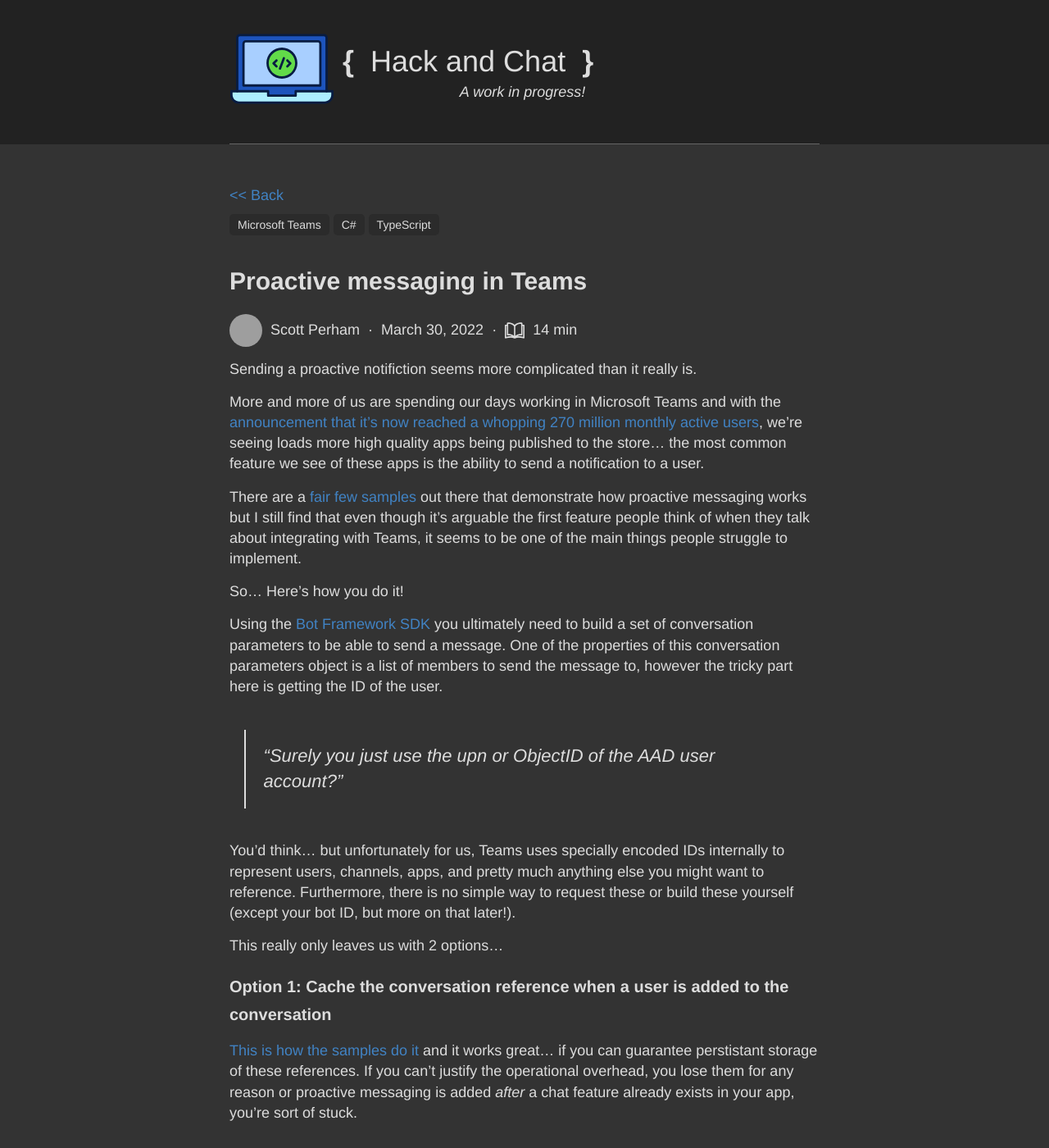
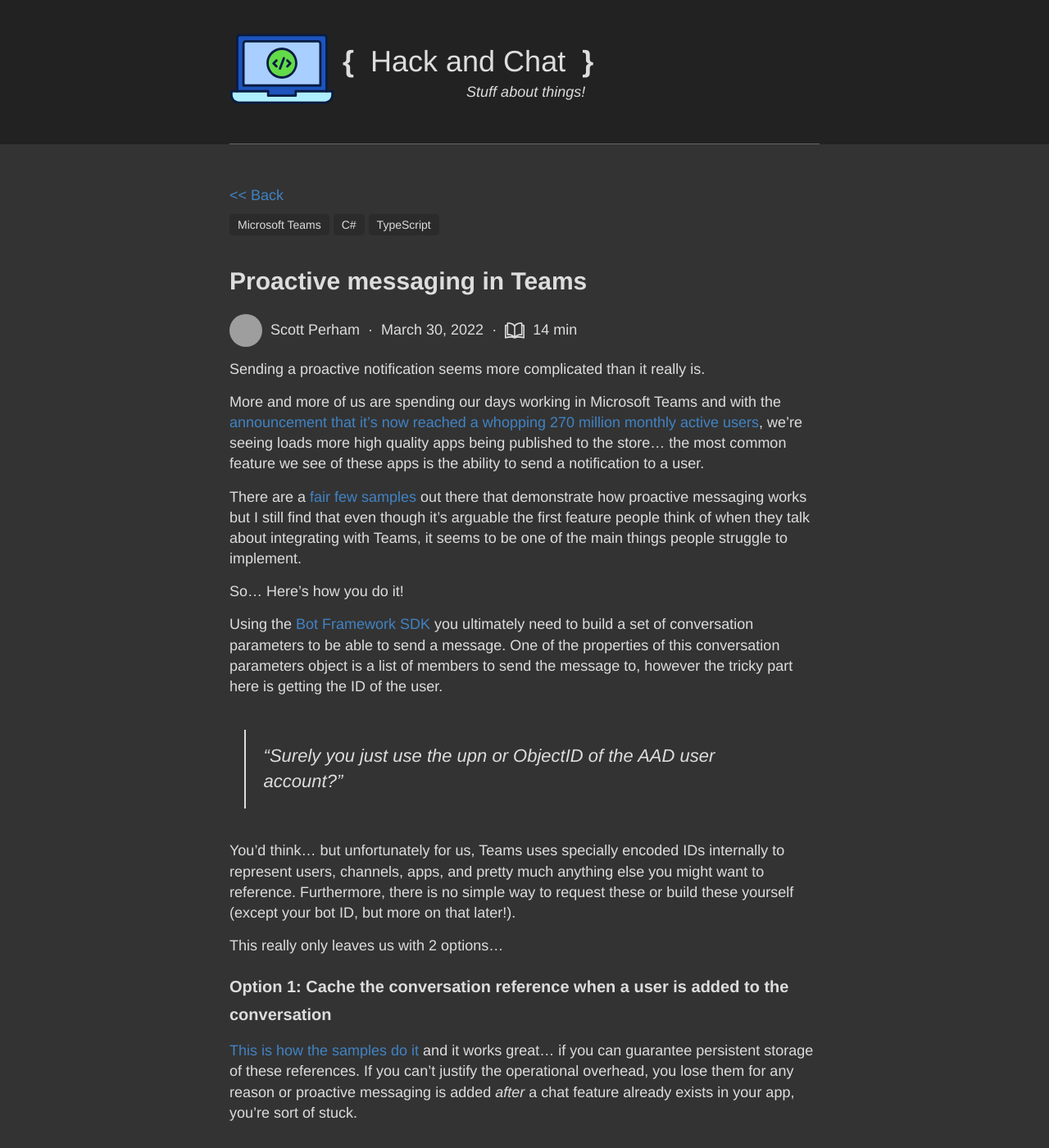
Before and after one commit to scottperham/hack-and-chat, a Jekyll site: the page built from _posts/2022-03-30-teams-proactive-messaging.md, in a window 1280 px wide and 1400 px high. Shown: the whole window at 82% size. Built offline with Jekyll 4.4.1, drawn with Linux system fonts in a browser that asks for light colours; grey boxes are pictures that could not be loaded.

```diff
--- a/_layouts/default.html
+++ b/_layouts/default.html
@@ -52,7 +52,7 @@
                   <span style="font-weight:bold; padding: 0 10px;">}</span>
               </div>
               <div style="text-align: right; padding-right: 20px; font-style: italic;">
-                A work in progress!
+                Stuff about things!
             </div>
             <!-- <h1 class="site-name"><a href="{{ site.baseurl }}/">{{ site.name }}</a></h1>
             <p class="site-description">{{ site.description }}</p> -->
--- a/_posts/2022-03-30-teams-proactive-messaging.md
+++ b/_posts/2022-03-30-teams-proactive-messaging.md
@@ -6,7 +6,7 @@ excerpt_separator: <!--more-->
 author: scott
 ---
 
-Sending a proactive notifiction seems more complicated than it really is.
+Sending a proactive notification seems more complicated than it really is.
 
 More and more of us are spending our days working in Microsoft Teams and with the [announcement that it's now reached a whopping 270 million monthly active users](https://twitter.com/fxshaw/status/1486107743320612867), we're seeing loads more high quality apps being published to the store... the most common feature we see of these apps is the ability to send a notification to a user.
 
@@ -26,7 +26,7 @@ This really only leaves us with 2 options...
 
 ### **Option 1**: Cache the conversation reference when a user is added to the conversation
 
-[This is how the samples do it](https://github.com/microsoft/BotBuilder-Samples/tree/main/samples/csharp_dotnetcore/16.proactive-messages) and it works great... if you can guarantee perstistant storage of these references. If you can't justify the operational overhead, you lose them for any reason or proactive messaging is added _after_ a chat feature already exists in your app, you're sort of stuck.
+[This is how the samples do it](https://github.com/microsoft/BotBuilder-Samples/tree/main/samples/csharp_dotnetcore/16.proactive-messages) and it works great... if you can guarantee persistent storage of these references. If you can't justify the operational overhead, you lose them for any reason or proactive messaging is added _after_ a chat feature already exists in your app, you're sort of stuck.
 
 >Wouldn't it be better though if you could programmatically get this conversation reference on demand?
 
```
Also changed, not shown: _posts/2022-03-30-adaptive-card-templates.md (+3 -3 lines), _posts/2022-04-21-teams-iframe-sso-part-1.md (+1 -1 lines), _posts/2022-04-25-adaptive-card-custom-ui-components.md (+2 -2 lines), _posts/2022-04-25-azure-ad-auth-with-postman.md (+2 -2 lines).
